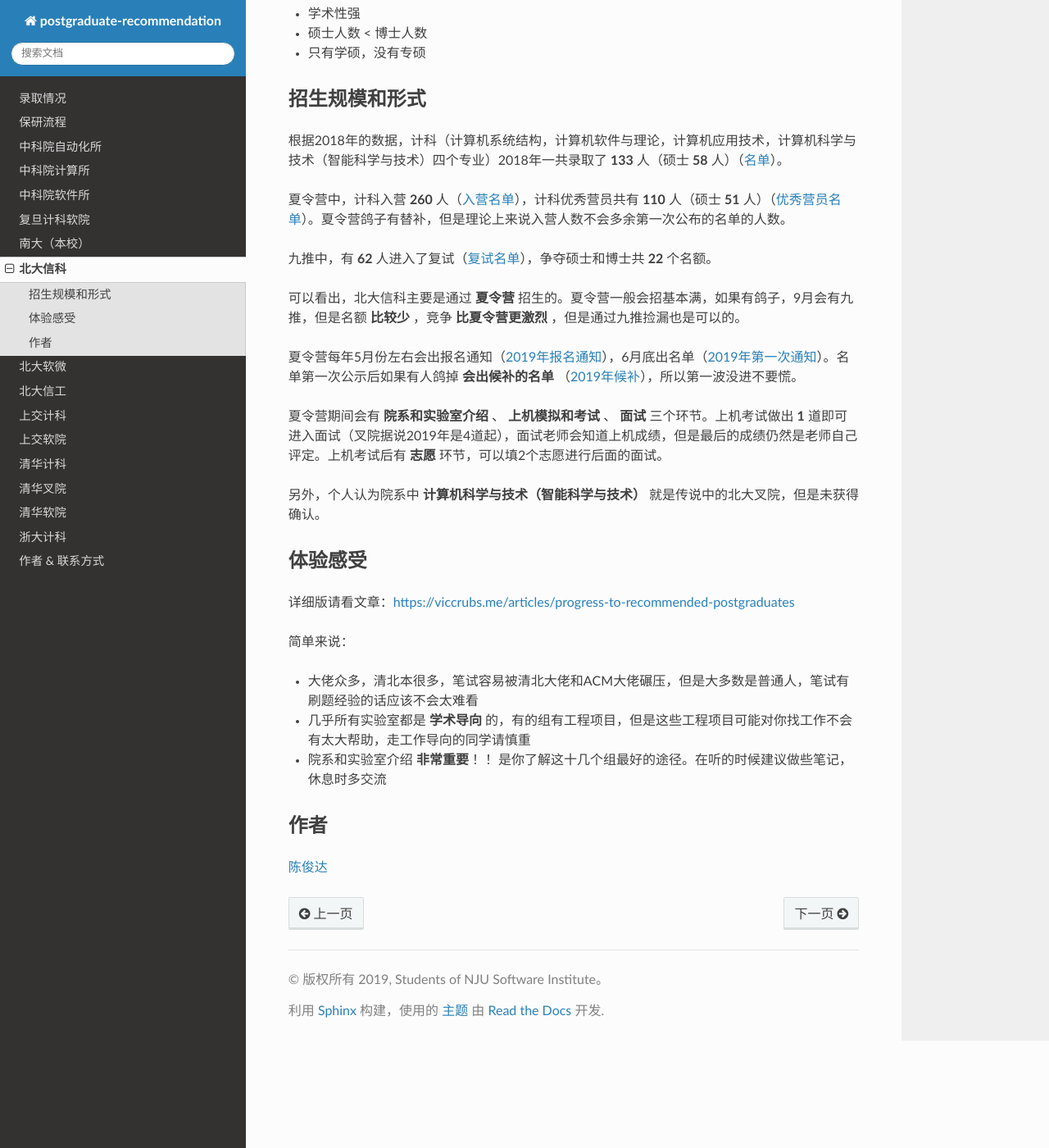
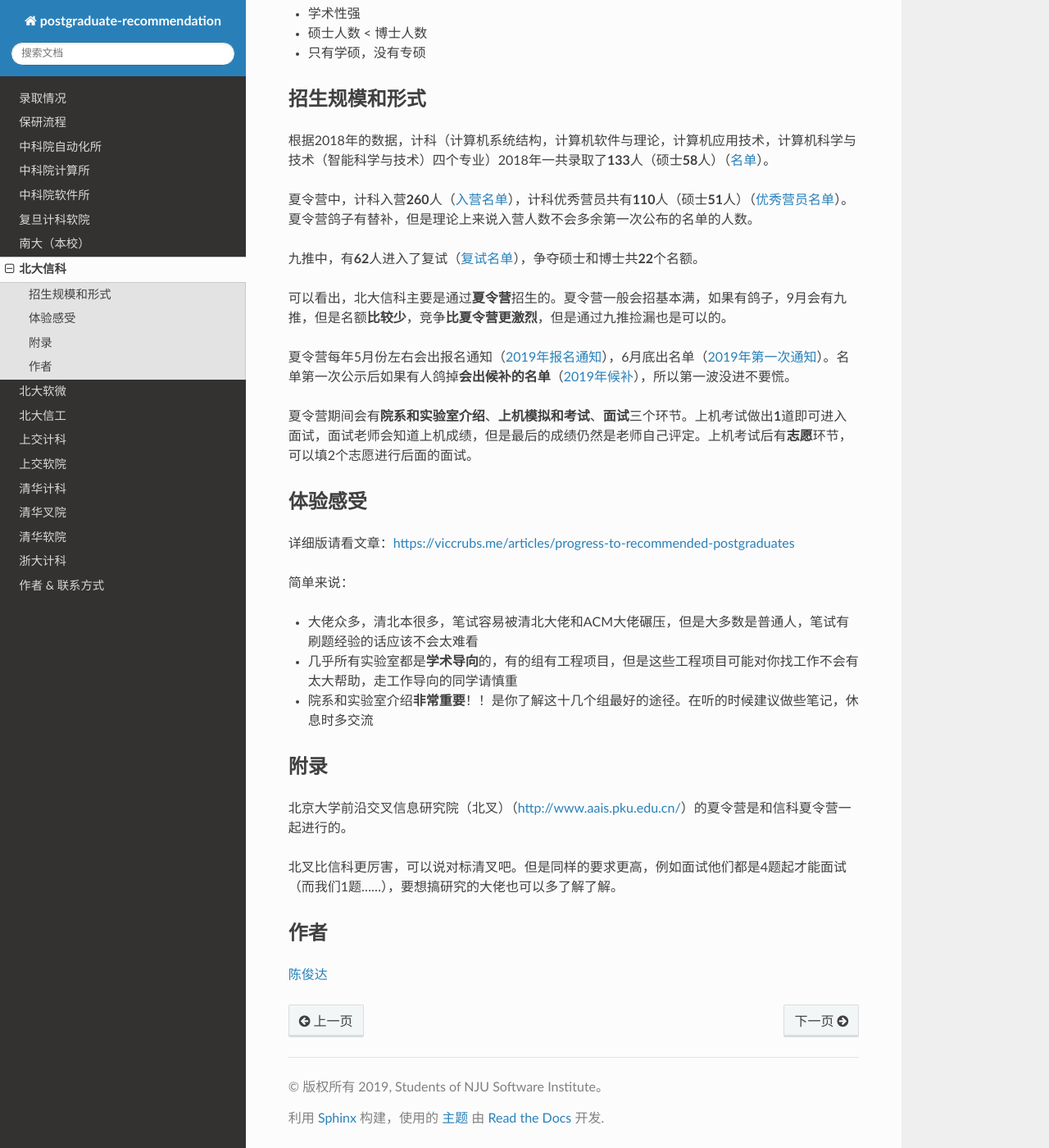
Before and after one commit to NJU-SE-15-share-review/postgraduate-recommendation, a Sphinx documentation site: the page built from source/schools/pku/eecs.rst, in a window 1280 px wide and 1400 px high, scrolled down 379 px. Shown: the whole window at 82% size. Built offline with Sphinx 7.4.7 and the Read the Docs theme 2.0.0, drawn with Linux system fonts in a browser that asks for light colours.

Commit message:
update pkueecs

```diff
--- a/source/schools/pku/eecs.rst
+++ b/source/schools/pku/eecs.rst
@@ -3,7 +3,7 @@
 
 官网：https://eecs.pku.edu.cn
 
-北京大学信息科学技术学院是一个 **非常大** 的院，下面除了有计算机之外，还有包括电子、物理等和计算机无关的院系。对计算机相关学科的同学来说，北大的 **计算机科学与技术系** 及其相关实验室都是在信科下的。
+北京大学信息科学技术学院是一个\ **非常大**\ 的院，下面除了有计算机之外，还有包括电子、物理等和计算机无关的院系。对计算机相关学科的同学来说，北大的\ **计算机科学与技术系**\ 及其相关实验室都是在信科下的。
 
 总的来说，北大信科（计科方面）有如下特点：
 
@@ -15,19 +15,17 @@
 招生规模和形式
 --------------------------------------
 
-根据2018年的数据，计科（计算机系统结构，计算机软件与理论，计算机应用技术，计算机科学与技术（智能科学与技术）四个专业）2018年一共录取了 **133** 人（硕士 **58** 人）（`名单 <http://eecs.pku.edu.cn/info/1060/2744.htm>`_）。
+根据2018年的数据，计科（计算机系统结构，计算机软件与理论，计算机应用技术，计算机科学与技术（智能科学与技术）四个专业）2018年一共录取了\ **133**\ 人（硕士\ **58**\ 人）（`名单 <http://eecs.pku.edu.cn/info/1060/2744.htm>`_）。
 
-夏令营中，计科入营 **260** 人（`入营名单 <http://eecs.pku.edu.cn/__local/6/3A/C6/FD35035800449652AD4850FCBC3_7B6C1C9F_4D1D0.pdf>`_），计科优秀营员共有 **110** 人（硕士 **51** 人）（`优秀营员名单 <http://eecs.pku.edu.cn/info/1060/2750.htm>`_）。夏令营鸽子有替补，但是理论上来说入营人数不会多余第一次公布的名单的人数。
+夏令营中，计科入营\ **260**\ 人（`入营名单 <http://eecs.pku.edu.cn/__local/6/3A/C6/FD35035800449652AD4850FCBC3_7B6C1C9F_4D1D0.pdf>`_），计科优秀营员共有\ **110**\ 人（硕士\ **51**\ 人）（`优秀营员名单 <http://eecs.pku.edu.cn/info/1060/2750.htm>`_）。夏令营鸽子有替补，但是理论上来说入营人数不会多余第一次公布的名单的人数。
 
-九推中，有 **62** 人进入了复试（`复试名单 <http://eecs.pku.edu.cn/info/1060/2747.htm>`_），争夺硕士和博士共 **22** 个名额。
+九推中，有\ **62**\ 人进入了复试（`复试名单 <http://eecs.pku.edu.cn/info/1060/2747.htm>`_），争夺硕士和博士共\ **22**\ 个名额。
 
-可以看出，北大信科主要是通过 **夏令营** 招生的。夏令营一般会招基本满，如果有鸽子，9月会有九推，但是名额 **比较少** ，竞争 **比夏令营更激烈** ，但是通过九推捡漏也是可以的。
+可以看出，北大信科主要是通过\ **夏令营**\ 招生的。夏令营一般会招基本满，如果有鸽子，9月会有九推，但是名额\ **比较少**\ ，竞争\ **比夏令营更激烈**\ ，但是通过九推捡漏也是可以的。
 
-夏令营每年5月份左右会出报名通知（`2019年报名通知 <http://eecs.pku.edu.cn/info/1060/8951.htm>`_），6月底出名单（`2019年第一次通知 <http://eecs.pku.edu.cn/info/1060/9231.htm>`_）。名单第一次公示后如果有人鸽掉 **会出候补的名单** （`2019年候补 <http://eecs.pku.edu.cn/info/1060/9246.htm>`_），所以第一波没进不要慌。
+夏令营每年5月份左右会出报名通知（`2019年报名通知 <http://eecs.pku.edu.cn/info/1060/8951.htm>`_），6月底出名单（`2019年第一次通知 <http://eecs.pku.edu.cn/info/1060/9231.htm>`_）。名单第一次公示后如果有人鸽掉\ **会出候补的名单**\ （`2019年候补 <http://eecs.pku.edu.cn/info/1060/9246.htm>`_），所以第一波没进不要慌。
 
-夏令营期间会有 **院系和实验室介绍** 、 **上机模拟和考试** 、 **面试** 三个环节。上机考试做出 **1** 道即可进入面试（叉院据说2019年是4道起），面试老师会知道上机成绩，但是最后的成绩仍然是老师自己评定。上机考试后有 **志愿** 环节，可以填2个志愿进行后面的面试。
-
-另外，个人认为院系中 **计算机科学与技术（智能科学与技术）** 就是传说中的北大叉院，但是未获得确认。
+夏令营期间会有\ **院系和实验室介绍**\ 、\ **上机模拟和考试**\ 、\ **面试**\ 三个环节。上机考试做出\ **1**\ 道即可进入面试，面试老师会知道上机成绩，但是最后的成绩仍然是老师自己评定。上机考试后有\ **志愿**\ 环节，可以填2个志愿进行后面的面试。
 
 体验感受
 ------------------------------------------
@@ -37,9 +35,15 @@
 简单来说：
 
 * 大佬众多，清北本很多，笔试容易被清北大佬和ACM大佬碾压，但是大多数是普通人，笔试有刷题经验的话应该不会太难看
-* 几乎所有实验室都是 **学术导向** 的，有的组有工程项目，但是这些工程项目可能对你找工作不会有太大帮助，走工作导向的同学请慎重
-* 院系和实验室介绍 **非常重要** ！！是你了解这十几个组最好的途径。在听的时候建议做些笔记，休息时多交流
+* 几乎所有实验室都是\ **学术导向**\ 的，有的组有工程项目，但是这些工程项目可能对你找工作不会有太大帮助，走工作导向的同学请慎重
+* 院系和实验室介绍\ **非常重要**\ ！！是你了解这十几个组最好的途径。在听的时候建议做些笔记，休息时多交流
 
+附录
+--------------------------------------
+
+北京大学前沿交叉信息研究院（北叉）（http://www.aais.pku.edu.cn/）的夏令营是和信科夏令营一起进行的。
+
+北叉比信科更厉害，可以说对标清叉吧。但是同样的要求更高，例如面试他们都是4题起才能面试（而我们1题……），要想搞研究的大佬也可以多了解了解。
 
 作者
 --------------------------------------
```
Also changed, not shown: source/authors.rst (line endings or trailing spaces).
